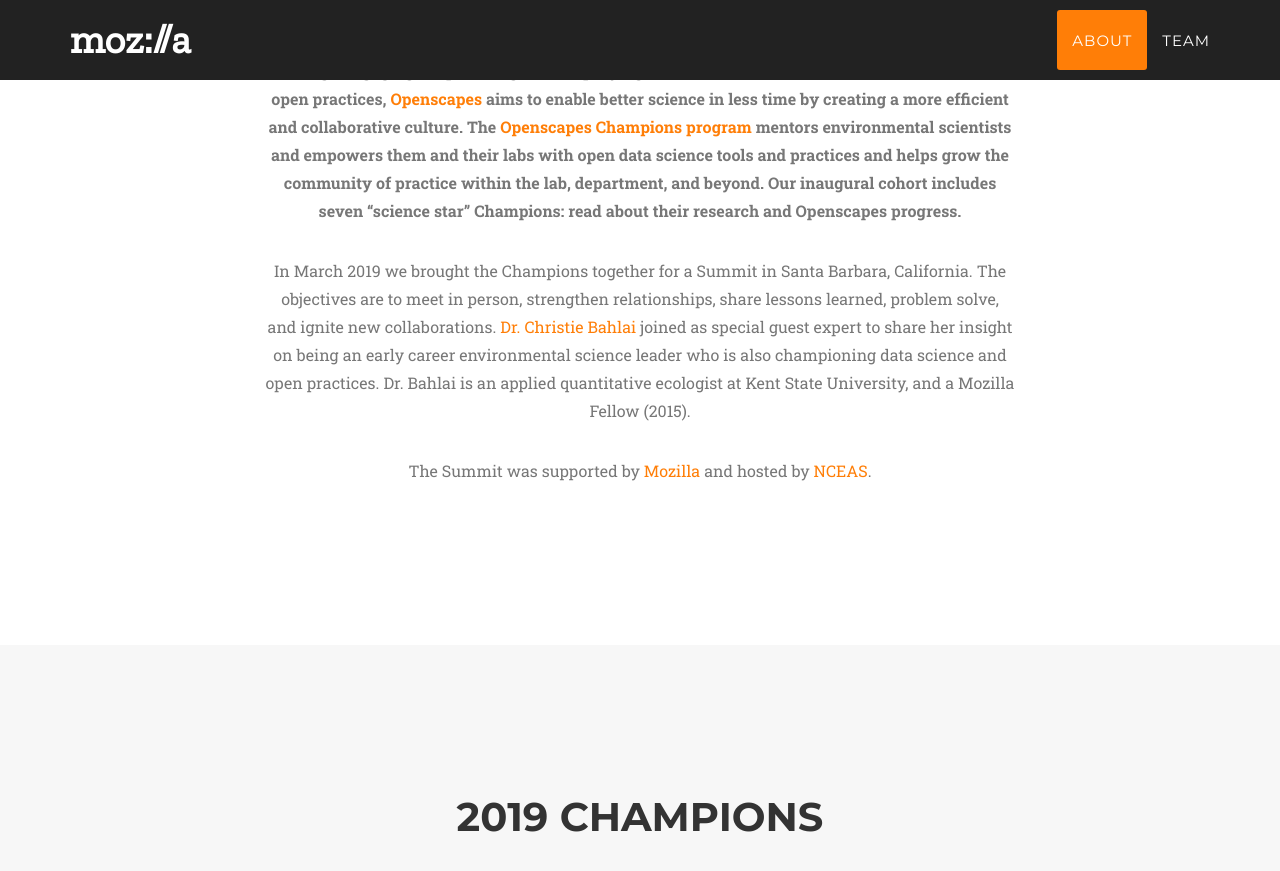
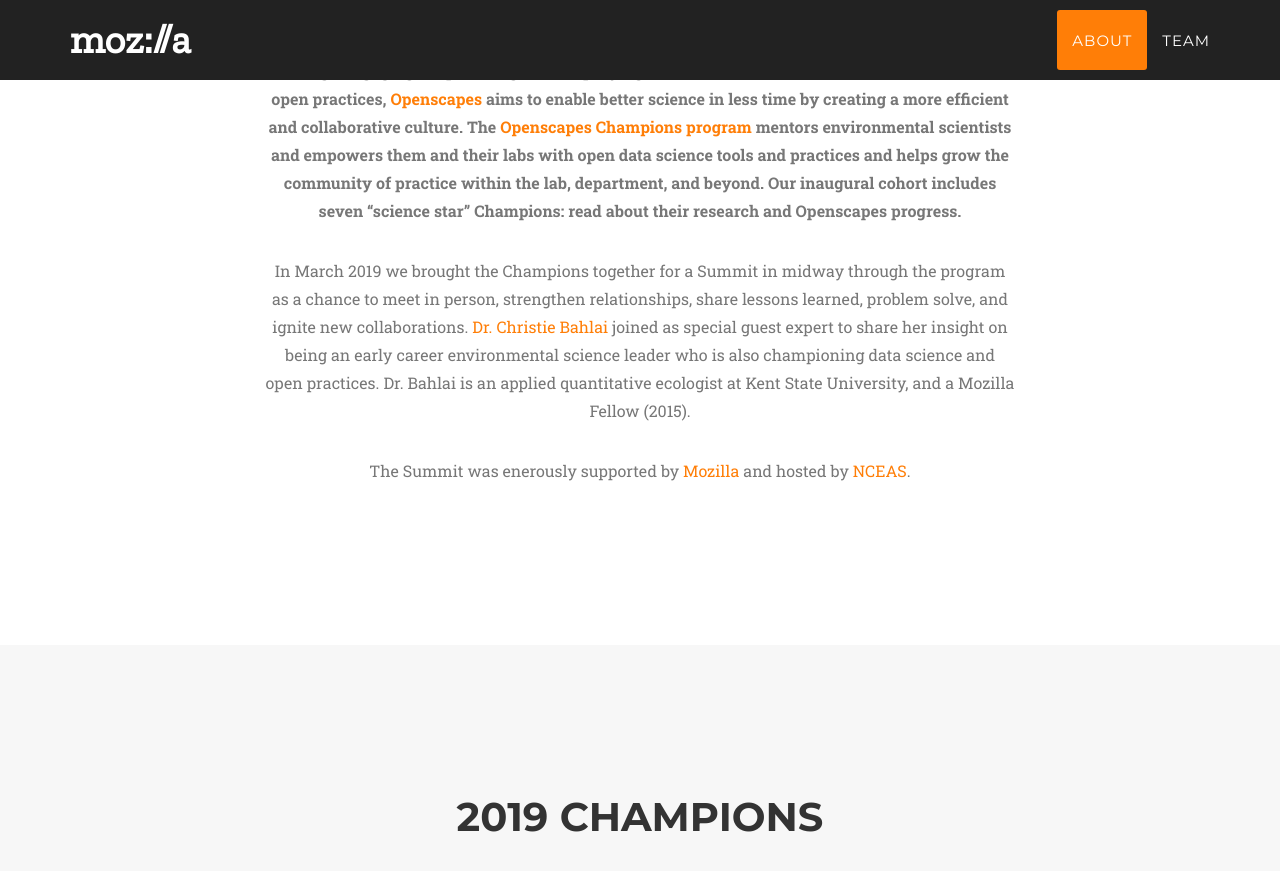
Before and after one commit to Openscapes/champions-summit, a Jekyll site: the page built from index.html, in a window 1280 px wide and 900 px high, scrolled down 910 px. Shown: the top 871 px of the window. Built offline with Jekyll 4.4.1, drawn with Linux system fonts in a browser that asks for light colours; some web fonts are replaced.

Commit message:
tighten language

```diff
--- a/_config.yml
+++ b/_config.yml
@@ -17,6 +17,8 @@ people:
       url: https://halleyfroehlich.wordpress.com/
     - title: twitter
       url: https://twitter.com/DocFroehlich
+    - title: github
+      url: https://github.com/hefroehl
 
 
 - name: Allison Horst, PhD
@@ -28,6 +30,8 @@ people:
       url: https://www.bren.ucsb.edu/people/Faculty/allison_horst.htm
     - title: twitter
       url: twitter.com/allison_horst
+    - title: github
+      url: https://github.com/allisonhorst/
 
 - name: Nishad Jayasundara, PhD
   pic: Nishad
@@ -67,10 +71,10 @@ people:
   position: Cornell University
   text: Dr. Therkildsen is an evolutionary biologist using genomic analyses to <a href="https://onlinelibrary.wiley.com/doi/full/10.1002/ece3.4672">improve marine conservation and fisheries management</a>. Dr. Therkildsen <a href="https://research.cornell.edu/research/oceans-and-genetic-adaptation-marine-species">studies genetic adaptation</a> using current, historic, and ancient DNA.
   social:
+    - title: link
+      url: https://www.therkildsenlab.com/
     - title: twitter
       url: https://twitter.com/ntherk
-    - title: link
-      url: https://www.therkildsenlab.com/
     - title: github
       url: https://github.com/therkildsen-lab
 
--- a/_includes/services.html
+++ b/_includes/services.html
@@ -20,7 +20,7 @@
                 <div class="col-lg-2 text-center">
                 </div>
                 <div class="col-lg-8 text-center">
-                   <p class="large text-muted">In March 2019 we brought the Champions together for a Summit in Santa Barbara, California. The objectives are to meet in person, strengthen relationships, share lessons learned, problem solve, and ignite new collaborations. <a href="https://bahlailab.org/">Dr. Christie Bahlai</a> joined as special guest expert to share her insight on being an early career environmental science leader who is also championing data science and open practices. Dr. Bahlai is an applied quantitative ecologist at Kent State University, and a Mozilla Fellow (2015).</p>
+                   <p class="large text-muted">In March 2019 we brought the Champions together for a Summit in midway through the program as a chance to meet in person, strengthen relationships, share lessons learned, problem solve, and ignite new collaborations. <a href="https://bahlailab.org/">Dr. Christie Bahlai</a> joined as special guest expert to share her insight on being an early career environmental science leader who is also championing data science and open practices. Dr. Bahlai is an applied quantitative ecologist at Kent State University, and a Mozilla Fellow (2015).</p>
                    </div>
                 <div class="col-lg-2 text-center">
                 </div>
@@ -30,7 +30,7 @@
                 <div class="col-lg-2 text-center">
                 </div>
                 <div class="col-lg-8 text-center">
-                   <p class="large text-muted">The Summit was supported by <a href=”https://foundation.mozilla.org/en/”>Mozilla</a> and hosted by <a href=”https://www.nceas.ucsb.edu/”>NCEAS</a>.</p>
+                   <p class="large text-muted">The Summit was enerously supported by <a href=”https://foundation.mozilla.org/en/”>Mozilla</a> and hosted by <a href=”https://www.nceas.ucsb.edu/”>NCEAS</a>.</p>
                 </div>
             </div>
         </div>
```
